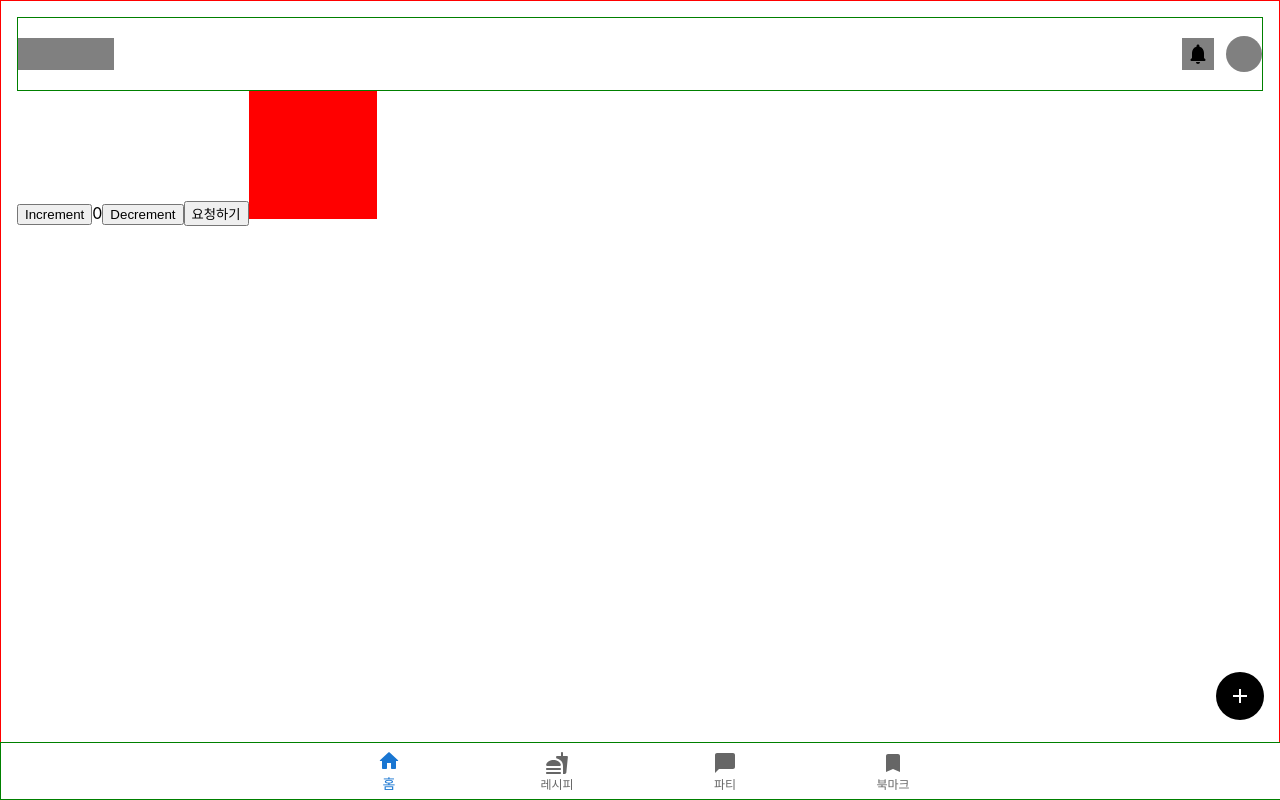
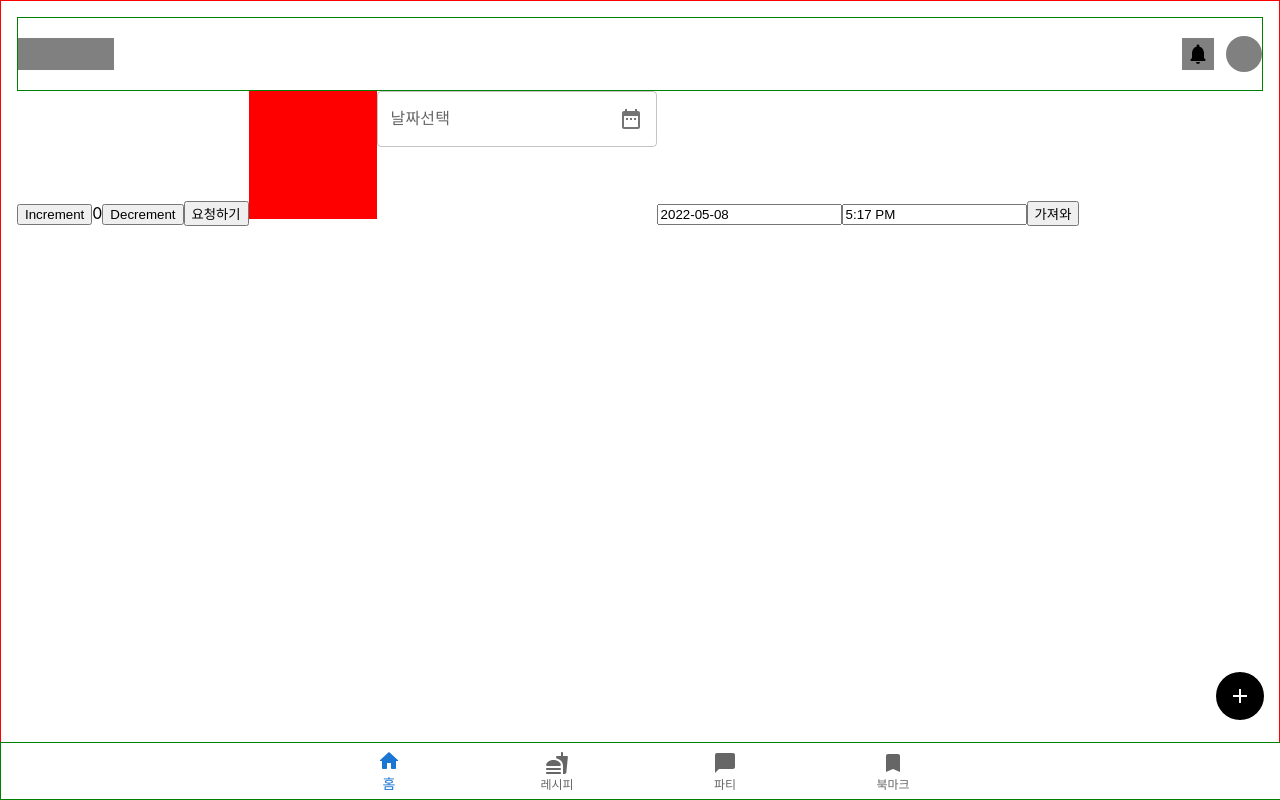
Before and after one commit to recipeShareProject/frontEnd, a React (Create React App) app: page /test in a window 1280 px wide. Built offline with nearby package versions, Linux system fonts and the light colour scheme.

Commit message:
feat: datePicker추가

```diff
--- a/package.json
+++ b/package.json
@@ -9,6 +9,7 @@
     "@mui/icons-material": "^5.6.2",
     "@mui/material": "^5.4.1",
     "@mui/styles": "^5.6.2",
+    "@mui/x-date-pickers": "^5.0.0-alpha.2",
     "@reduxjs/toolkit": "^1.8.1",
     "@testing-library/jest-dom": "^5.14.1",
     "@testing-library/react": "^13.0.0",
@@ -17,6 +18,7 @@
     "connected-react-router": "^6.8.0",
     "dayjs": "^1.11.2",
     "react": "^18.1.0",
+    "react-datepicker": "^4.7.0",
     "react-dom": "^18.1.0",
     "react-hook-form": "^7.30.0",
     "react-redux": "^7.2.0",
--- a/src/pages/TestPage.js
+++ b/src/pages/TestPage.js
@@ -1,16 +1,37 @@
 import React from 'react';
+import styled from 'styled-components';
 import Squre from 'components/common/Squre';
 
 import {useSelector, useDispatch} from 'react-redux';
 import {testActions} from 'redux/slice/testSlice';
 import postsActions from 'redux/thunkActions/PostsAction';
 
+import {AdapterDayjs} from '@mui/x-date-pickers/AdapterDayjs';
+import {LocalizationProvider} from '@mui/x-date-pickers/LocalizationProvider';
+import {MobileDatePicker} from '@mui/x-date-pickers/MobileDatePicker';
+import {InputAdornment} from '@mui/material';
+import TextField from '@mui/material/TextField';
+import DateRangeIcon from '@mui/icons-material/DateRange';
+
+import DatePicker from 'react-datepicker';
+import 'react-datepicker/dist/react-datepicker.css';
+import dayjs from 'dayjs';
 function TestPage() {
   const count = useSelector((state) => state.test.value);
   const post = useSelector((state) => state.post);
   const dispatch = useDispatch();
-  console.log(post.posts);
+  const now = dayjs();
+  const puls = now.add(5, 'day').$d;
+  const start = now.add(1, 'day').$d;
 
+  const [value, setValue] = React.useState(null);
+  const [startDate, setStartDate] = React.useState(start);
+  const [startTime, setStartTime] = React.useState(new Date());
+  const date = React.useRef();
+
+  const onBtn = () => {
+    console.log(date.current.input.value);
+  };
   return (
     <>
       <button
@@ -32,8 +53,51 @@ function TestPage() {
         요청하기
       </button>
       <Squre></Squre>
+      <LocalizationProvider dateAdapter={AdapterDayjs}>
+        <MobileDatePicker
+          InputProps={{
+            endAdornment: (
+              <InputAdornment position="end">
+                <DateRangeIcon />
+              </InputAdornment>
+            ),
+          }}
+          label="날짜선택"
+          value={value}
+          onChange={(newValue) => {
+            setValue(newValue);
+          }}
+          renderInput={(params) => <TextField {...params} />}
+        />
+      </LocalizationProvider>
+      <DatePicker1
+        dateFormat="yyyy-MM-dd"
+        minDate={new Date()}
+        maxDate={puls}
+        selected={startDate}
+        onChange={(date) => setStartDate(date)}
+        ref={date}
+      />
+
+      <DatePicker
+        selected={startDate}
+        onChange={(date) => setStartDate(date)}
+        showTimeSelect
+        showTimeSelectOnly
+        timeIntervals={15}
+        timeCaption="Time"
+        dateFormat="h:mm aa"
+      />
+      <button onClick={onBtn}>가져와</button>
     </>
   );
 }
 
+const DatePicker1 = styled(DatePicker)`
+  /* background-color: red; */
+  .react-datepicker__input-container {
+    background-color: red;
+  }
+`;
+
 export default TestPage;
--- a/src/pages/party/EditParty.jsx
+++ b/src/pages/party/EditParty.jsx
@@ -2,11 +2,14 @@ import React from 'react';
 import styled from 'styled-components';
 import {useDispatch, useSelector} from 'react-redux';
 import {tagActions} from 'redux/slice/tagSlice';
-import dayjs from 'dayjs';
 
 import AddImgSlider from 'components/common/AddImgSlider';
 import LinkRoundedIcon from '@mui/icons-material/LinkRounded';
 import AddRoundedIcon from '@mui/icons-material/AddRounded';
+
+import DatePicker from 'react-datepicker';
+import 'react-datepicker/dist/react-datepicker.css';
+import dayjs from 'dayjs';
 
 import BtnGroup from 'pages/party/BtnGroup';
 import Tag from 'components/common/Tag';
@@ -15,7 +18,17 @@ function EditParty() {
   const dispatch = useDispatch();
   const tags = useSelector((state) => state.tag.tags);
   const tagInput = React.useRef();
-  const [check, setCheck] = React.useState('content1');
+  const [check, setCheck] = React.useState('share');
+
+  const now = dayjs();
+  const puls = now.add(5, 'day').$d;
+  const start = now.add(1, 'day').$d;
+  const [startDate, setStartDate] = React.useState(start);
+  const [startTime, setStartTime] = React.useState(new Date());
+  const date = React.useRef();
+  const time = React.useRef();
+  const [radioVal, setRadioVal] = React.useState('');
+
   const handleChkChange = (e) => {
     setCheck(e.target.id);
   };
@@ -27,32 +40,37 @@ function EditParty() {
       tagInput.current.value = '';
     }
   };
-  const now = dayjs().format();
-  const date = dayjs(now, 'YY/MM/DD');
-  console.log(date.format);
+
+  const onCheck = (e) => {};
+  const onRadio = (e) => {
+    console.log(e.target.id);
+  };
   return (
     <>
       <h1>게시글 등록하기</h1>
       <h4>제목</h4>
-
       <FlexDiv>
         <div>
           <Radio
             onChange={handleChkChange}
-            id="content1"
+            id="share"
             type="radio"
-            name="share"></Radio>
-          <Label check={check === 'content1'} htmlFor="content1">
+            name="share"
+            value={radioVal}
+            onClick={onRadio}></Radio>
+          <Label check={check === 'share'} htmlFor="share">
             나눔해요
           </Label>
         </div>
         <div>
           <Radio
             onChange={handleChkChange}
-            id="content2"
+            id="noshare"
             type="radio"
-            name="share"></Radio>
-          <Label check={check === 'content2'} htmlFor="content2">
+            name="share"
+            value={radioVal}
+            onClick={onRadio}></Radio>
+          <Label check={check === 'noshare'} htmlFor="noshare">
             나눔해줘요
           </Label>
         </div>
@@ -71,18 +89,30 @@ function EditParty() {
       <Tag type="input">태그영역</Tag>
       <h4>나눔 종료 일시</h4>
       <FlexDiv>
-        <Days>date</Days>
-        <Time>00:00</Time>
+        <DatePicker1
+          dateFormat="yyyy-MM-dd"
+          minDate={new Date()}
+          maxDate={puls}
+          selected={startDate}
+          onChange={(date) => setStartDate(date)}
+          ref={date}
+        />
+
+        <TimePicker1
+          selected={startTime}
+          onChange={(date) => setStartTime(date)}
+          showTimeSelect
+          showTimeSelectOnly
+          timeIntervals={15}
+          timeCaption="시간"
+          dateFormat="h:mm aa"
+          ref={time}
+        />
       </FlexDiv>
-      <AddBtn>등록하기</AddBtn>
+      <AddBtn onClick={onCheck}>등록하기</AddBtn>
     </>
   );
 }
-
-const Radio = styled.input`
-  display: none;
-  margin-right: 1rem;
-`;
 
 const FlexDiv = styled.div`
   display: flex;
@@ -91,7 +121,10 @@ const FlexDiv = styled.div`
     margin-right: 0.5rem;
   }
 `;
-
+const Radio = styled.input`
+  display: none;
+  margin-right: 1rem;
+`;
 const Label = styled.label`
   height: 48px;
   width: 44vw;
@@ -140,24 +173,6 @@ const TagBtn = styled.div`
   }
 `;
 
-const TagSlider = styled.div`
-  height: 28px;
-  background-color: lightgray;
-`;
-
-const Days = styled.div`
-  height: 48px;
-  width: 50%;
-  background-color: lightgray;
-  margin-right: 0.5rem;
-`;
-
-const Time = styled.div`
-  height: 48px;
-  width: 30%;
-  background-color: lightgray;
-`;
-
 const AddBtn = styled.div`
   height: 48px;
   background-color: lightgray;
@@ -165,6 +180,8 @@ const AddBtn = styled.div`
   display: flex;
   justify-content: center;
   align-items: center;
+
+  cursor: pointer;
 `;
 
 const TagInput = styled.input`
@@ -178,5 +195,11 @@ const TagInput = styled.input`
 const PlusBtn = styled(AddRoundedIcon)`
   cursor: pointer;
 `;
-
+const DatePicker1 = styled(DatePicker)`
+  background-color: red;
+  width: 50%;
+`;
+const TimePicker1 = styled(DatePicker)`
+  width: 50%;
+`;
 export default EditParty;
```
Also changed, not shown: 1 other file (tests, documents, lock files or other folders).
